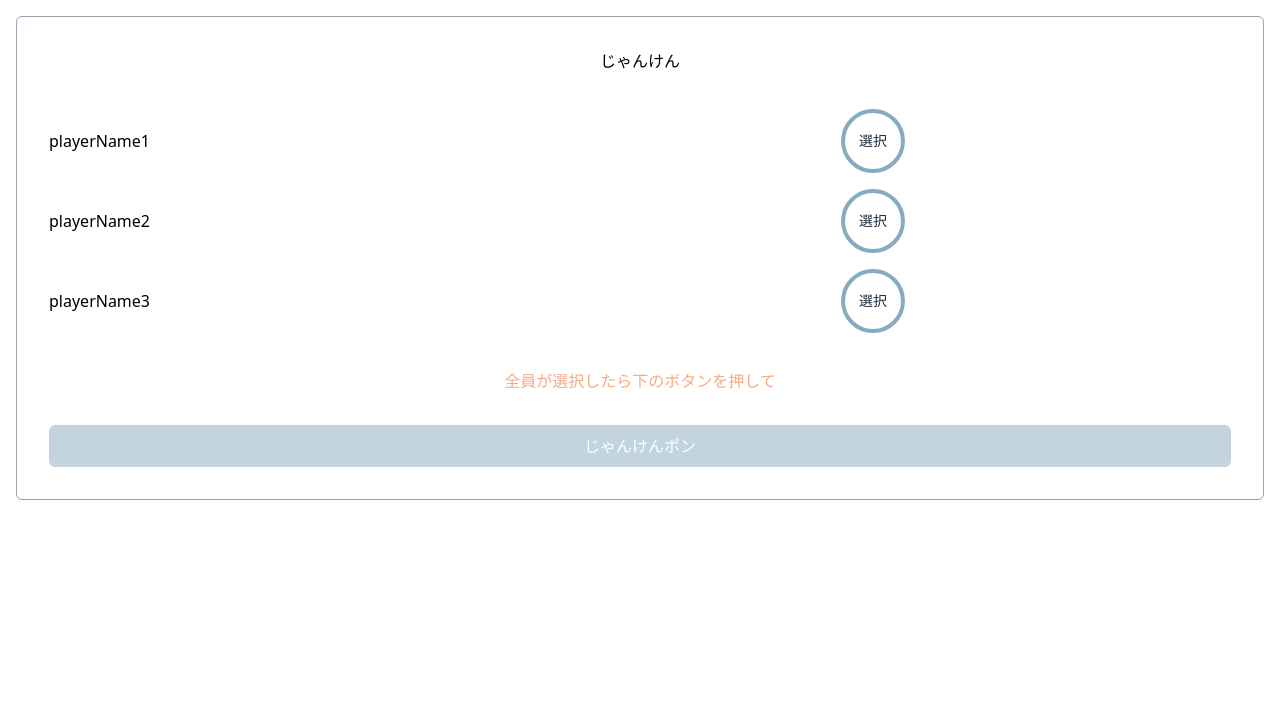
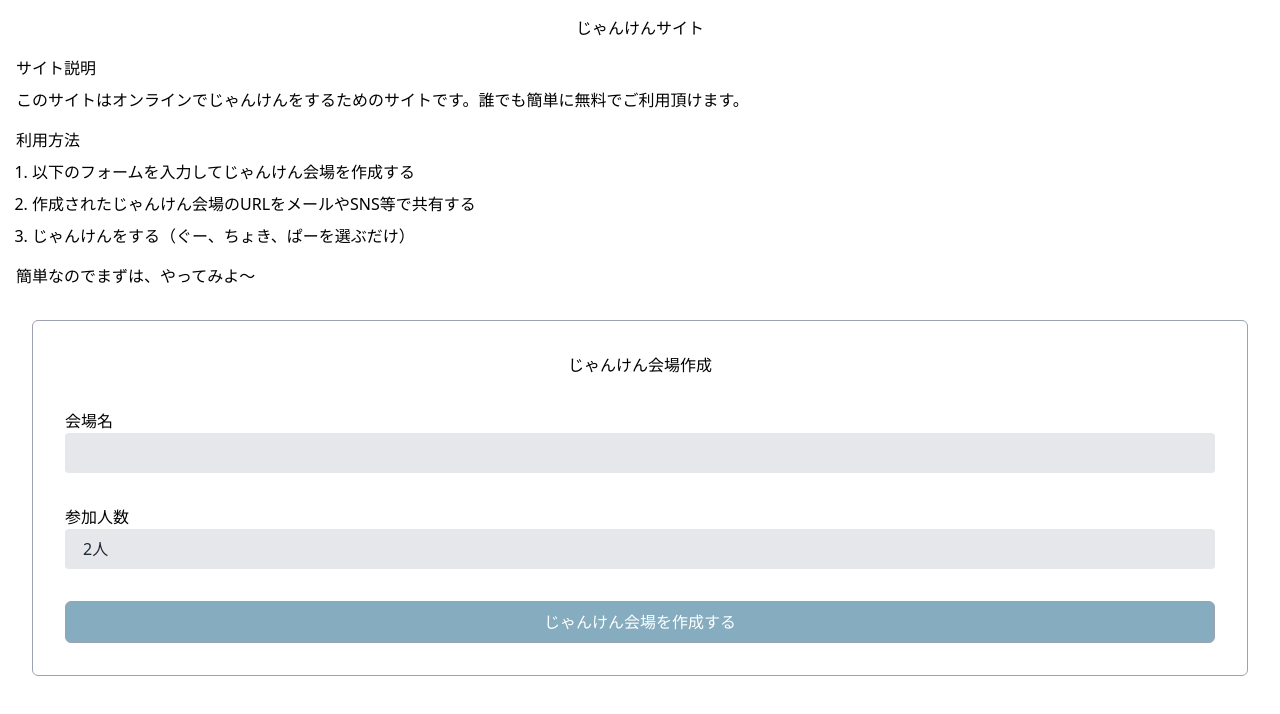
Before and after one commit to hihigashi001/janken-game, a Next.js app: page / in a window 1280 px wide. Shown: the top 714 px of the page. Built offline with nearby package versions, Linux system fonts and the light colour scheme.

Commit message:
ゲーム広場を作成する画面作成

```diff
--- /dev/null
+++ b/src/components/createPage/index.tsx
@@ -0,0 +1,53 @@
+import { Title } from "@/components/shared/Title";
+import { Wrapper } from "@/components/shared/Wrapper";
+import { Input } from "@/components/shared/Input";
+import { Select, SelectProps } from "@/components/shared/Select";
+import { Button } from "../shared/Button";
+
+const options: SelectProps["options"] = [
+  { value: "2", label: "2人" },
+  { value: "3", label: "3人" },
+  { value: "4", label: "4人" },
+  { value: "5", label: "5人" },
+  { value: "6", label: "6人" },
+  { value: "7", label: "7人" },
+  { value: "8", label: "8人" },
+  { value: "9", label: "9人" }
+];
+
+const CreatePage = () => {
+  return (
+    <div className="flex flex-col gap-4 p-4">
+      <Title>じゃんけんサイト</Title>
+      <div className="flex flex-col gap-2">
+        <h3>サイト説明</h3>
+        <p>
+          このサイトはオンラインでじゃんけんをするためのサイトです。誰でも簡単に無料でご利用頂けます。
+        </p>
+      </div>
+      <div className="flex flex-col gap-2">
+        <h3>利用方法</h3>
+        <ol className="list-decimal list-outside ml-4 space-y-2">
+          <li>以下のフォームを入力してじゃんけん会場を作成する</li>
+          <li>作成されたじゃんけん会場のURLをメールやSNS等で共有する</li>
+          <li>じゃんけんをする（ぐー、ちょき、ぱーを選ぶだけ）</li>
+        </ol>
+      </div>
+      <p>簡単なのでまずは、やってみよ〜</p>
+      <Wrapper>
+        <Title>じゃんけん会場作成</Title>
+        <div>
+          <span>会場名</span>
+          <Input onChange={() => {}} />
+        </div>
+        <div>
+          <span>参加人数</span>
+          <Select options={options}/>
+        </div>
+        <Button onClick={() => {}}>じゃんけん会場を作成する</Button>
+      </Wrapper>
+    </div>
+  );
+};
+
+export default CreatePage;
--- /dev/null
+++ b/src/components/shared/Select.tsx
@@ -0,0 +1,22 @@
+type Option = {
+  value: string;
+  label: string;
+};
+
+export type SelectProps = {
+  options: Option[];
+};
+
+export const Select = (props: SelectProps) => {
+  return (
+    <select className="bg-gray-200 appearance-none border-2 border-gray-200 rounded w-full py-2 px-4 text-gray-800 leading-tight focus:outline-none focus:bg-white focus:border-dark-blue">
+      {props.options.map((option, i) => {
+        return (
+          <option key={i} value={option.value}>
+            {option.label}
+          </option>
+        );
+      })}
+    </select>
+  );
+};
--- a/src/pages/index.tsx
+++ b/src/pages/index.tsx
@@ -1,7 +1,7 @@
-import Area from "@/components/jankenArea";
+import Create from "@/components/createPage";
 
 const index = () => {
-  return <Area />;
+  return <Create />;
 };
 
 export default index;
```
